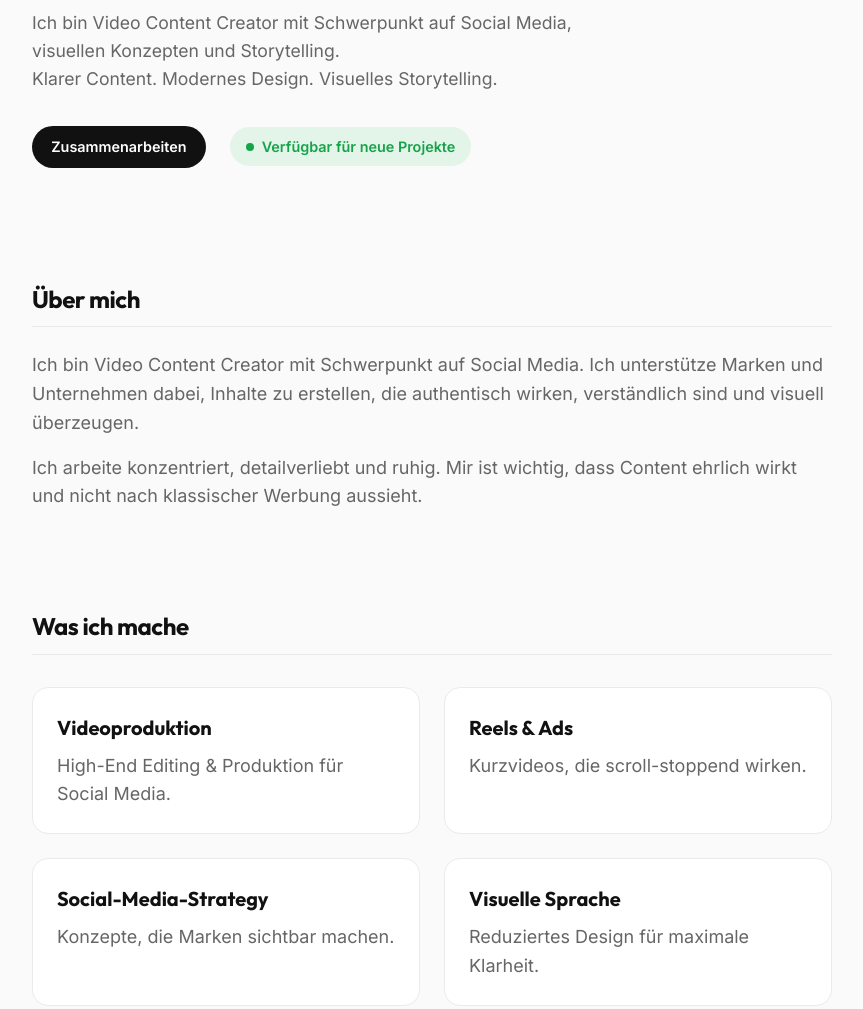
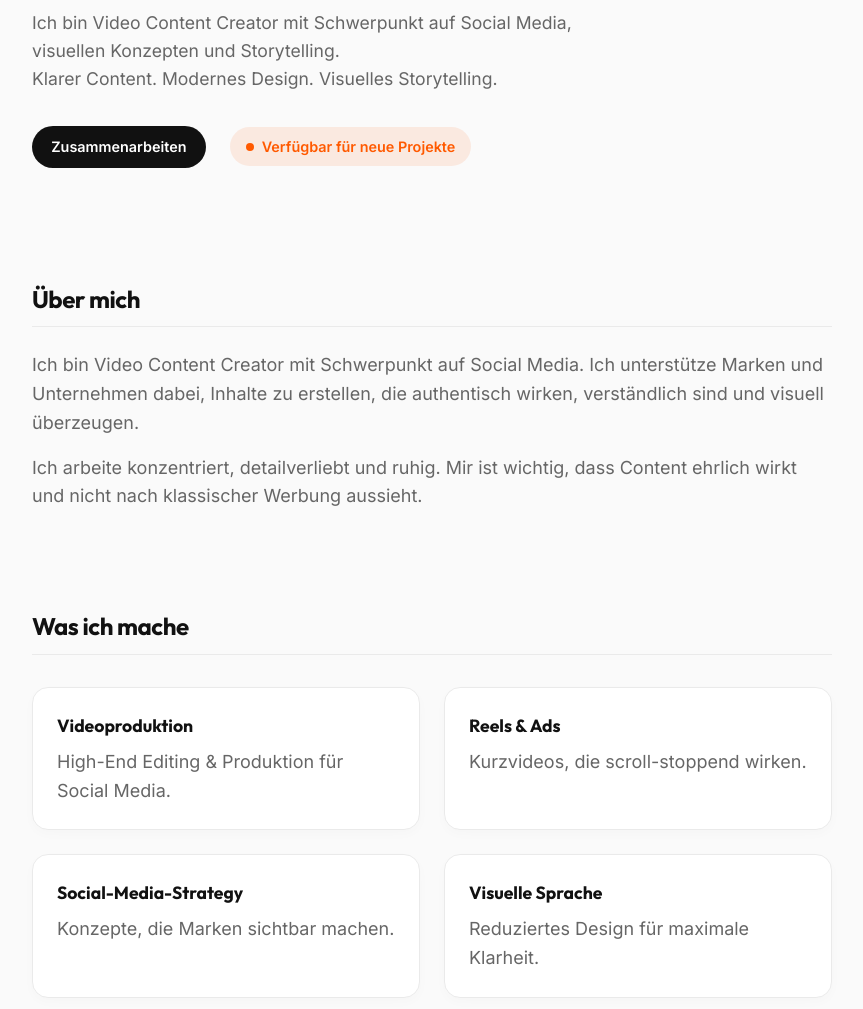
Before and after one commit to Querbox/fabian-eichinger, a plain HTML site: page index.html in a window 1280 px wide. Shown: the part 560-1569 px from the top of the page, without its empty margins (208-1071 px from the left). Drawn offline with Linux system fonts and the light colour scheme.

Commit message:
Small CSS tweaks for accent color to match design

```diff
--- a/styles.css
+++ b/styles.css
@@ -1064,3 +1064,27 @@ section h2 {
 
 /* Icons / Theme */
 .theme-toggle .theme-icon { stroke: var(--text-primary); }
+
+/* Update active nav states to orange */
+.nav-links a:hover, .nav-links a.active {
+  color: var(--accent-color);
+}
+
+/* Badge update to light orange */
+.availability-badge {
+  background: rgba(255, 90, 0, 0.1);
+  color: var(--accent-color);
+}
+
+.availability-badge .dot {
+  background: var(--accent-color);
+}
+
+/* Services items cleaner */
+.service-item {
+  box-shadow: 0 4px 12px rgba(0,0,0,0.02);
+}
+
+.service-item h3 {
+  font-size: 1.1rem;
+}
```
